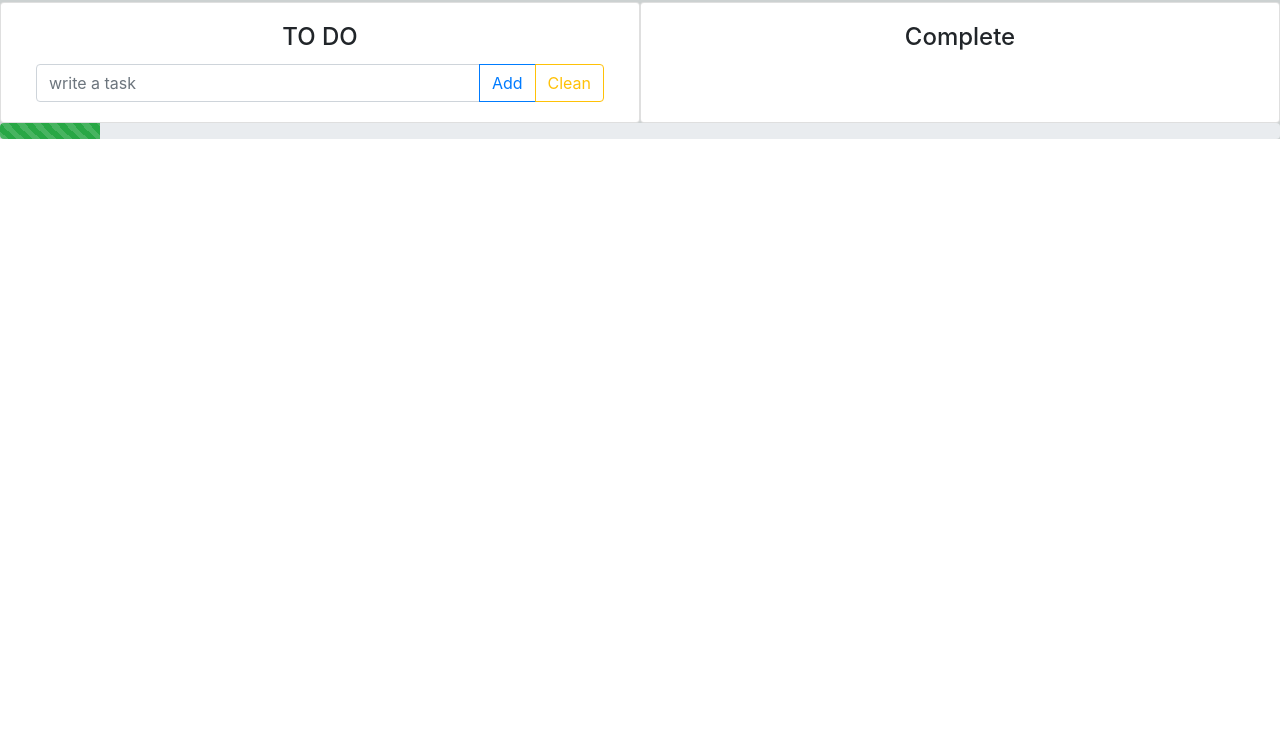
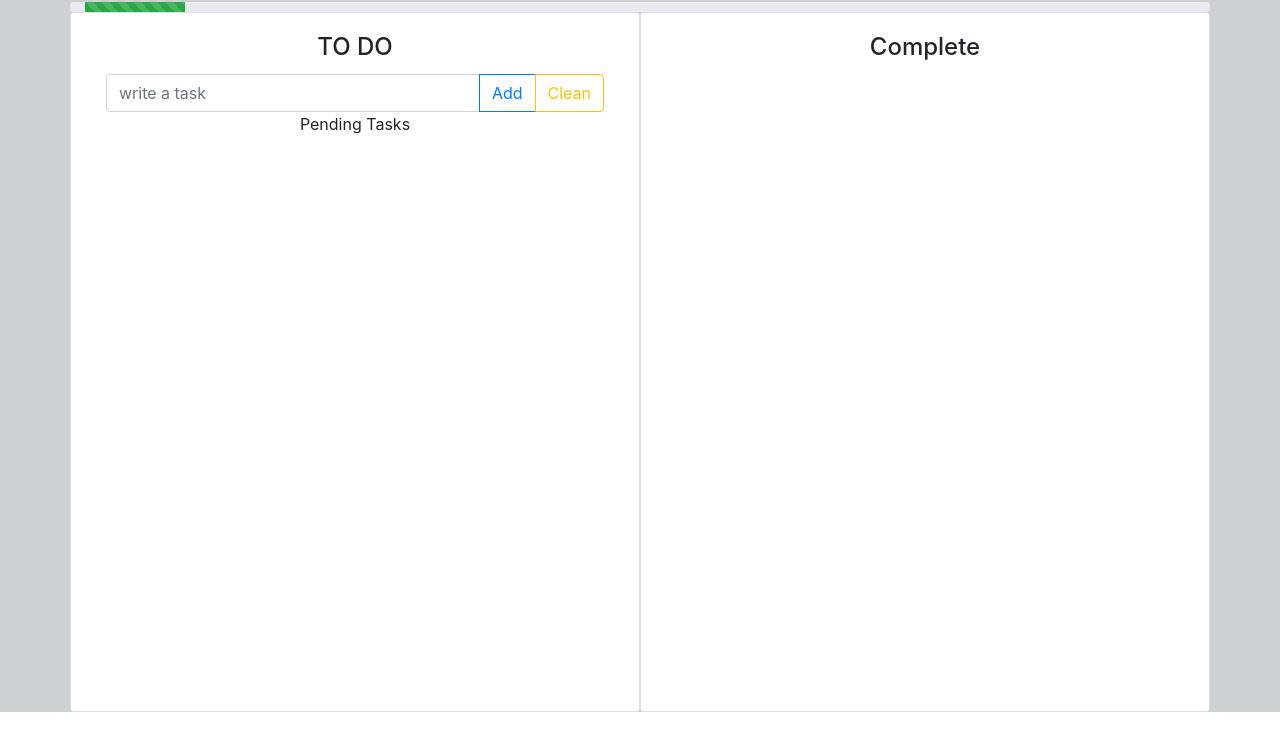
Before and after one commit to FranciscoSosaUV/TODO-JQuery-Training, a website: page index.html in a window 1280 px wide. Shown: the part 54-800 px from the top of the page. Drawn offline with nearby package versions, Linux system fonts and the light colour scheme.

Commit message:
update CSS

```diff
--- a/index.html
+++ b/index.html
@@ -12,12 +12,16 @@
 </head>
 
 <body onload = "startDB();">
+
 	<div class="pageColor">
 		<h1 class="titleTodoList text-center textTitleColor">TO DO LIST</h1>
+		<div class="progress container" style="height: 10px;">
+			<div  id = "progressBarTasks"  class="progress-bar progress-bar-striped bg-success" role="progressbar" style="width: 0%" aria-valuenow="25" aria-valuemin="0" aria-valuemax="100"></div>
+		</div>
 
-		<div class="container-fluid text-center">
+		<div class="container text-center">
 			<div class="row">
-				<div class="card text-center col-md-6">
+				<div class="card text-center col-md-6" style="min-height: 700px;">
 
 					<div class="card-body">
 						<h4 class="card-title">TO DO</h4>
@@ -31,7 +35,8 @@
 							</div>
 
 						</div>
-						<ul class="list-group" id="listTasks"> </ul>
+						<p>Pending Tasks</p>
+						<ul class="list-group" id="listTasks">Pending Task</ul>
 					</div>
 				</div>
 				<div class="card text-center col-md-6">
@@ -44,13 +49,8 @@
 			</div>
 
 			</div>
-			<footer>
-				<div class="progress">
-					<div  id = "progressBarTasks"  class="progress-bar progress-bar-striped bg-success" role="progressbar" style="width: 0%" aria-valuenow="25" aria-valuemin="0" aria-valuemax="100"></div>
-				</div>
 
 
-			</footer>
 		</div>
 	</div>
 
--- a/js/app.js
+++ b/js/app.js
@@ -149,7 +149,7 @@ function loadTasksComplete() {
             outerHTML +=
                 "<div class='row container-fluid'>" +
                 "<div class = col-9>" +
-                "<li id='onlytask' class='list-group-item'><b>" + elements[key].task + "</b> " +
+                "<li id='onlytask' class='list-group-item list-group-item-success'><b>" + elements[key].task + "</b> " +
                 "</li></div> <div class = 'col-3'>" +
                 "<button type='button' onclick='deleteTaskComplete(" + elements[key].id + ")' class='btn btn-danger btn-sm'><i class='fas fa-trash'></i></button></div></div>"
         }
```
